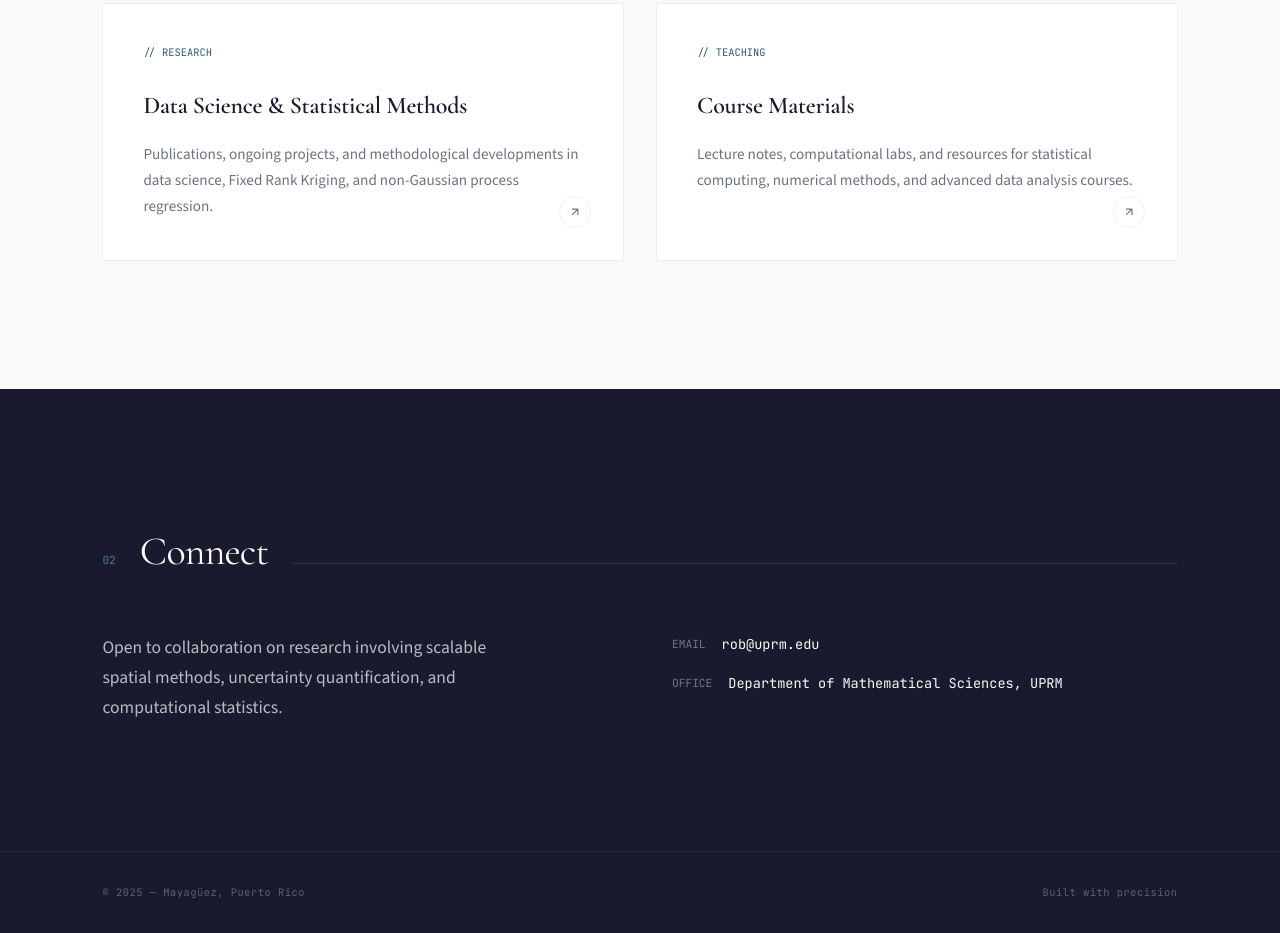
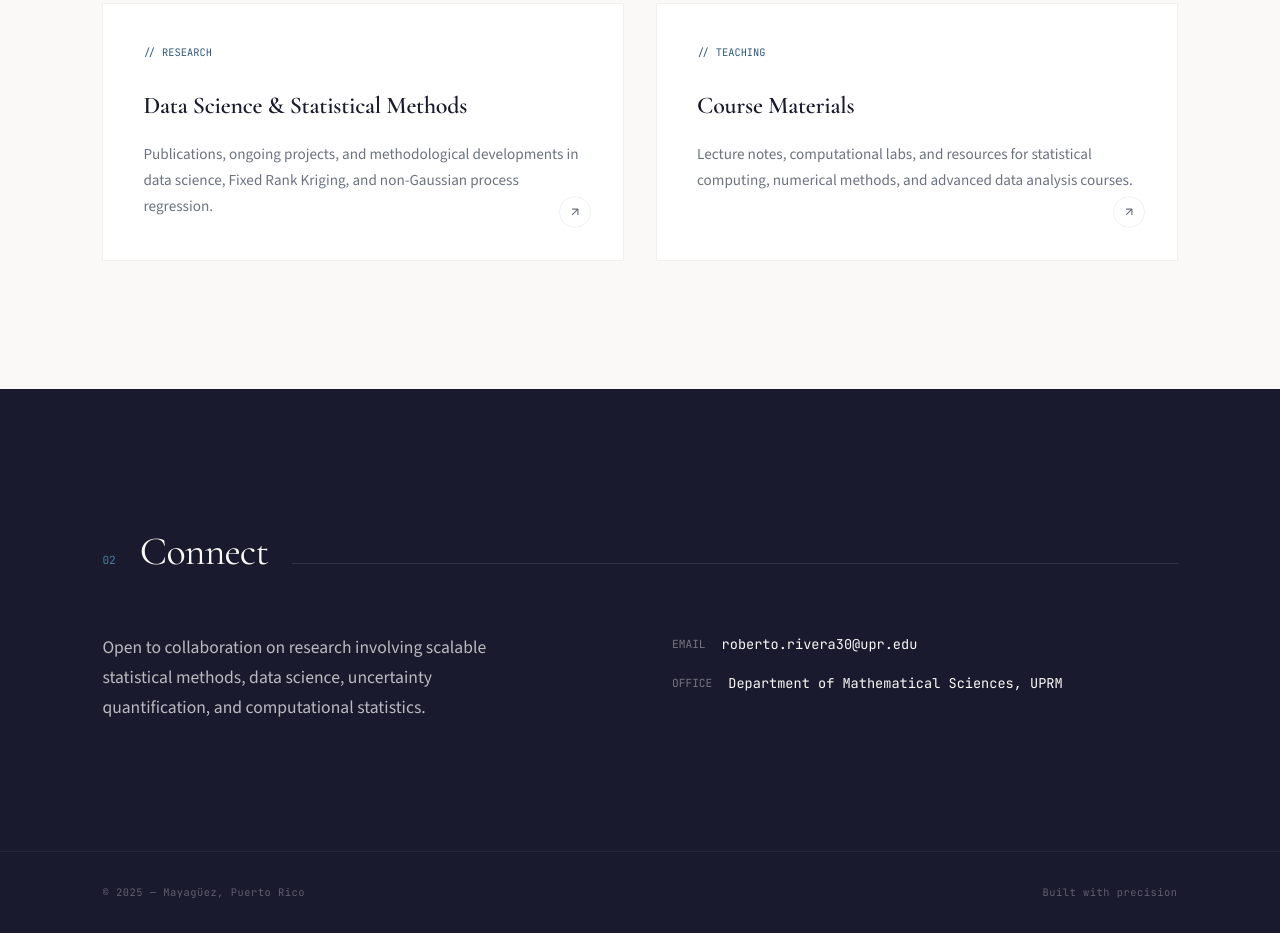
Before and after one commit to bakuninpr/bakuninpr.github.io, a plain HTML site: page index.html in a window 1280 px wide. Shown: the part 1057-1990 px from the top of the page. Drawn offline with nearby package versions, Linux system fonts and the light colour scheme.

Commit message:
Update contact information and collaboration focus

```diff
--- a/index.html
+++ b/index.html
@@ -564,13 +564,13 @@
 
             <div class="contact-content">
                 <p class="contact-text">
-                    Open to collaboration on research involving scalable spatial methods,
+                    Open to collaboration on research involving scalable statistical methods, data science,
                     uncertainty quantification, and computational statistics.
                 </p>
                 <div class="contact-links">
-                    <a href="mailto:rob@uprm.edu" class="contact-link">
+                    <a href="mailto:roberto.rivera30@upr.edu" class="contact-link">
                         <span>EMAIL</span>
-                        rob@uprm.edu
+                        roberto.rivera30@upr.edu
                     </a>
                     <a href="#" class="contact-link">
                         <span>OFFICE</span>
```
